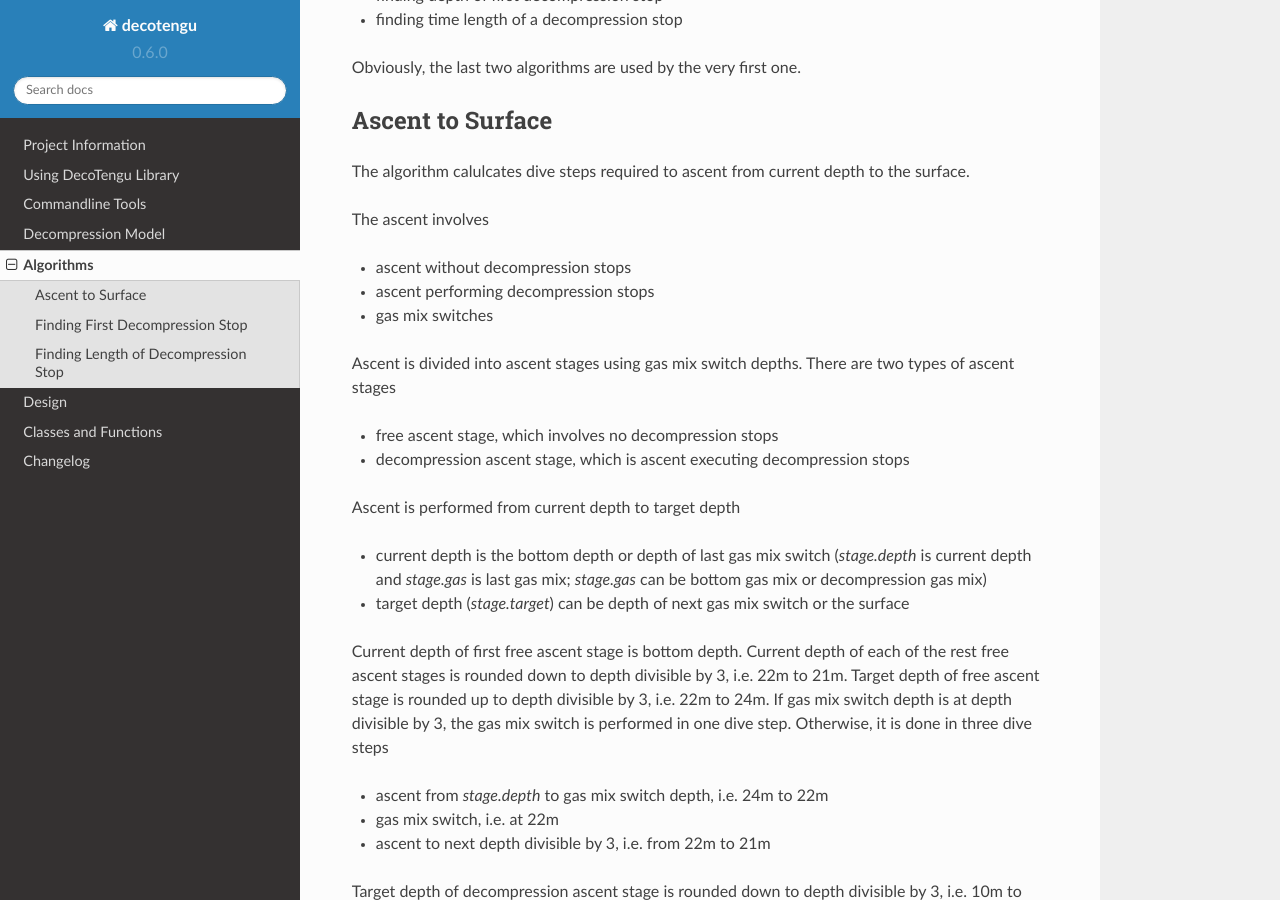
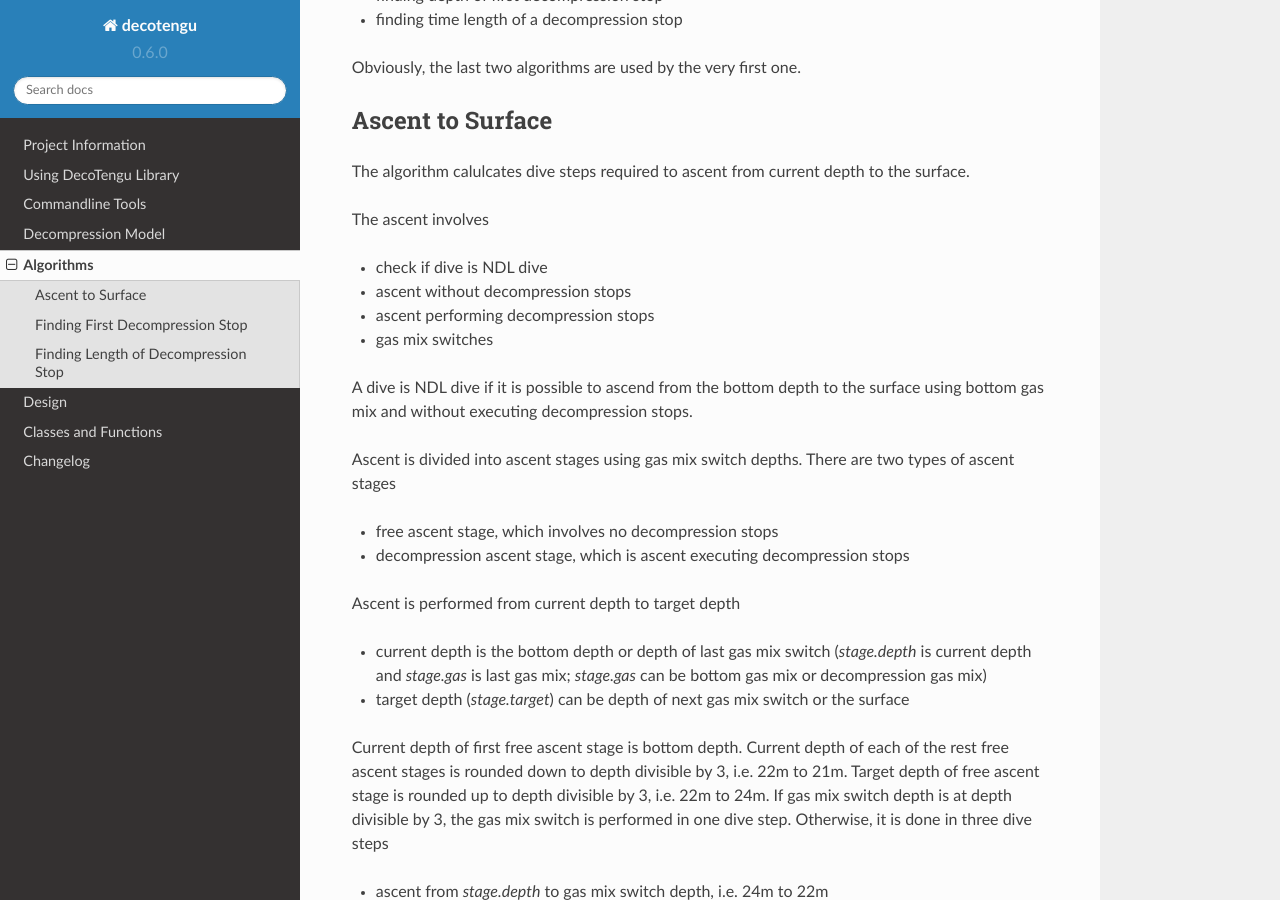
Before and after one commit to gully/decotengu, a Sphinx documentation site: the page built from doc/algo.rst, in a window 1280 px wide and 900 px high, scrolled down 536 px. Built offline with Sphinx 7.4.7 and the Read the Docs theme 2.0.0, drawn with Linux system fonts in a browser that asks for light colours.

Commit message:
- added definition of ndl dive to the ascent to surface algorithm   description

```diff
--- a/doc/algo.rst
+++ b/doc/algo.rst
@@ -29,9 +29,13 @@ to the surface.
 
 The ascent involves
 
+- check if dive is NDL dive
 - ascent without decompression stops
 - ascent performing decompression stops
 - gas mix switches
+
+A dive is NDL dive if it is possible to ascend from the bottom depth to the
+surface using bottom gas mix and without executing decompression stops.
 
 Ascent is divided into ascent stages using gas mix switch depths. There are
 two types of ascent stages
```
